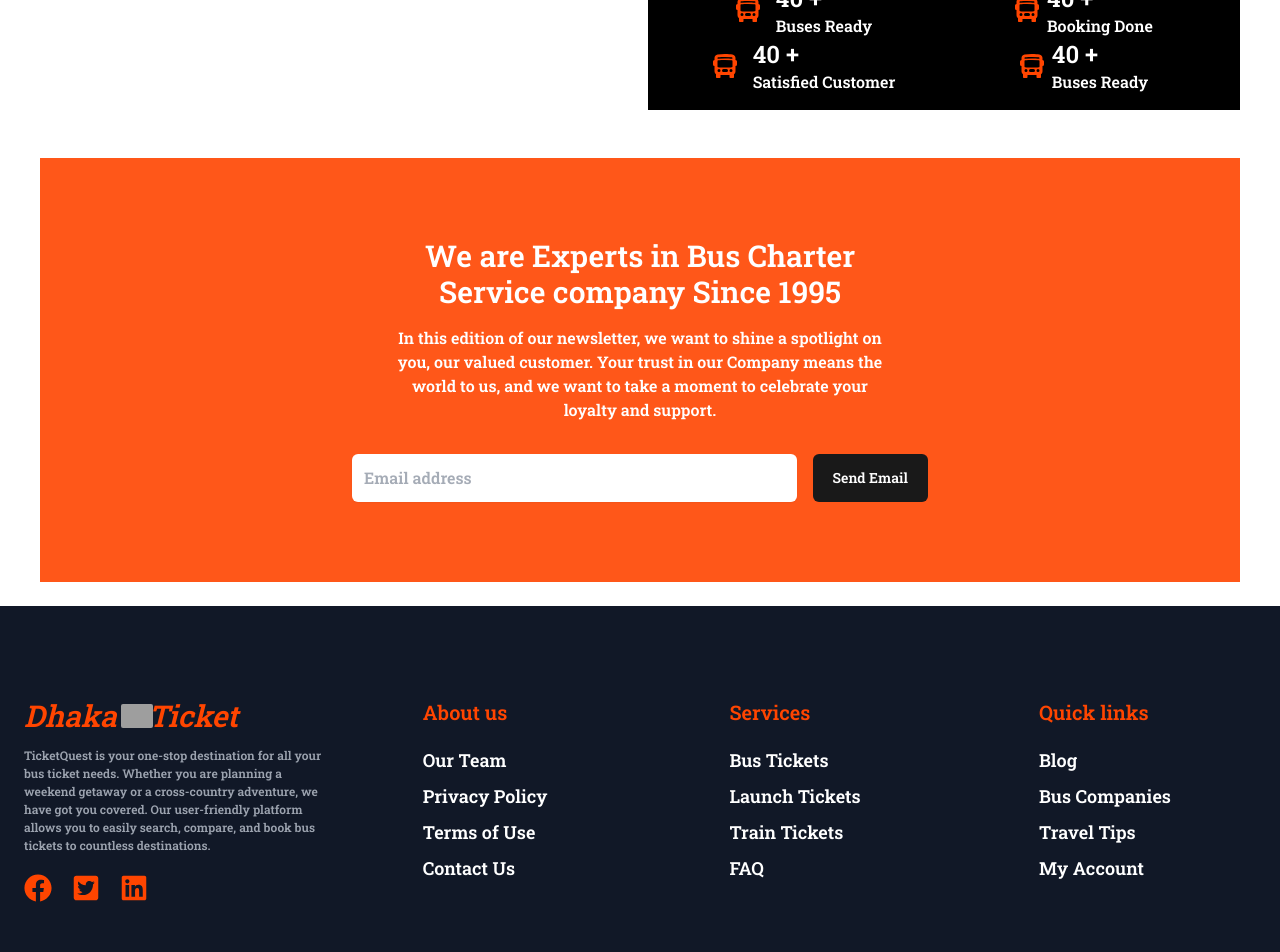
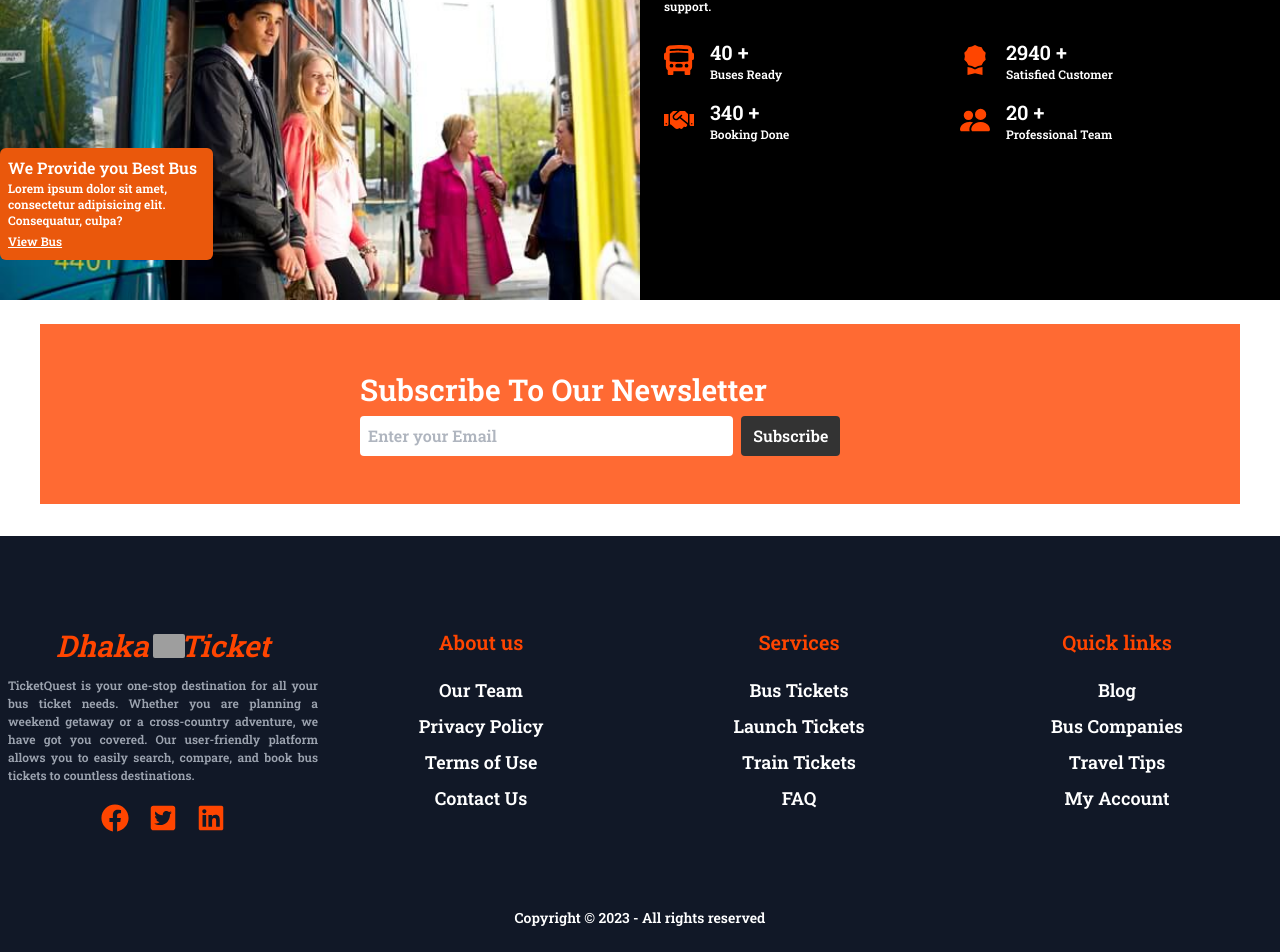
Before and after one commit to ashiqur-r-biplop/project-8, a React (Vite) app: page / in a window 1280 px wide. Shown: the part 2500-3452 px from the top of the page. Built offline with nearby package versions, Linux system fonts and the light colour scheme; no server answers; grey boxes are pictures that could not be loaded.

Commit message:
featured section add

```diff
--- a/src/Component/Main/Home/Featured.jsx
+++ b/src/Component/Main/Home/Featured.jsx
@@ -1,21 +1,33 @@
 import React from "react";
 import {
   BsFillBusFrontFill,
-  BsFillHandThumbsUpFill,
-  BsPersonVcardFill,
   BsFillAwardFill,
+  BsFillPeopleFill,
 } from "react-icons/bs";
+import {FaHandshake } from 'react-icons/fa';
+import busF from "../../../assets/busF.jpg";
+import { Link } from "react-router-dom";
 
 const Featured = () => {
   return (
-    <div className="max-w-[1200px]  py-6  mx-auto">
-      <div className="grid md:grid-cols-2 gap-x-4">
-        <div>
-          <div>
-            <img src="" className="w-full min-h-full" />
+    <div className="w-full  py-6  ">
+      <div className="grid md:grid-cols-2 ">
+        <div className="relative">
+          <div className="">
+            <img src={busF} className="w-full min-h-full" />
+          </div>
+          <div className="hidden md:block absolute rounded-md px-2 py-2 bottom-10  w-4/12 f-4/12 bg-orange-600 text-white">
+            <h1>We Provide you Best Bus</h1>
+            <p className="text-xs">
+              Lorem ipsum dolor sit amet, consectetur adipisicing elit.
+              Consequatur, culpa?
+            </p>
+            <Link className="text-xs underline" to="">
+              View Bus
+            </Link>
           </div>
         </div>
-        <div className="bg-black p-4 w-full h-full">
+        <div className="bg-black p-4 md:p-6 w-full h-full">
           <p className="brand-color text-sm capitalize">Why choose us</p>
           <h1 className="text-white mt-2 md:text-2xl">
             We are experts in bus charters company since 1989!
@@ -27,43 +39,43 @@ const Featured = () => {
             support.
           </p>
           <div className="grid grid-cols-1 mt-4 md:grid-cols-2">
-            <div>
-              <div className="flex gap-x-4 gap-y-4 justify-center">
+            <div className="">
+              <div className="flex  gap-4 mb-3 md:mb-0">
                 <div className="flex items-center">
-                  <BsFillBusFrontFill className="brand-color text-2xl" />
+                  <BsFillBusFrontFill className="brand-color  text-3xl" />
                 </div>
                 <div>
-                  <span className="text-2xl text-white">40 +</span>
-                  <p className="text-white">Buses Ready</p>
+                  <span className="text-xl text-white">40 +</span>
+                  <p className="text-white text-xs">Buses Ready</p>
                 </div>
               </div>
-              <div className="flex gap-x-4 gap-y-4 justify-center">
+              <div className="flex md:mt-4 mb-3 md:mb-0 gap-4">
                 <div className="flex items-center">
-                  <BsFillBusFrontFill className="brand-color text-2xl" />
+                  <FaHandshake className="brand-color  text-3xl" />
                 </div>
                 <div>
-                  <span className="text-2xl text-white">40 +</span>
-                  <p className="text-white">Satisfied Customer</p>
+                  <span className="text-xl text-white">340 +</span>
+                  <p className="text-white text-xs">Booking Done</p>
                 </div>
               </div>
             </div>
-            <div>
-              <div className="flex gap-2 justify-center">
+            <div className="">
+              <div className="flex  gap-4 mb-3 md:mb-0">
                 <div className="flex items-center">
-                  <BsFillBusFrontFill className="brand-color text-2xl" />
+                  <BsFillAwardFill className="brand-color  text-3xl" />
                 </div>
                 <div>
-                  <span className="text-2xl text-white">40 +</span>
-                  <p className="text-white">Booking Done</p>
+                  <span className="text-xl text-white">2940 +</span>
+                  <p className="text-white text-xs">Satisfied Customer</p>
                 </div>
               </div>
-              <div className="flex gap-2 justify-center">
+              <div className="flex md:mt-4 gap-4 mb-3 md:mb-0">
                 <div className="flex items-center">
-                  <BsFillBusFrontFill className="brand-color text-2xl" />
+                  <BsFillPeopleFill className="brand-color  text-3xl" />
                 </div>
                 <div>
-                  <span className="text-2xl text-white">40 +</span>
-                  <p className="text-white">Buses Ready</p>
+                  <span className="text-xl text-white">20 +</span>
+                  <p className="text-white text-xs">Professional Team</p>
                 </div>
               </div>
             </div>
--- a/src/Component/Main/Home/NewsLetter.jsx
+++ b/src/Component/Main/Home/NewsLetter.jsx
@@ -2,49 +2,28 @@ import React from 'react'
 
 
 const NewsLetter = () => {
+
  return (
-   <div className="max-w-[1200px]  py-6  mx-auto">
-     <section className="brand-bg opacity-90">
-       <div className="p-8 md:p-10 lg:px-12 lg:py-20">
-         <div className="mx-auto max-w-lg text-center">
-           <h2 className="text-2xl font-bold  text-white md:text-3xl">
-             We are Experts in Bus Charter Service company Since 1995
-           </h2>
+   <div className="max-w-[1200px] mb-8 brand-bg opacity-80 px-6 py-8 md:py-12 md:px-10  mx-auto">
+     <div className="w-full md:w-6/12 md:mx-auto">
+       <h1 className="text-lg md:text-3xl  text-white pb-2">
+         Subscribe To Our Newsletter
+       </h1>
 
-           <p className="hidden text-white sm:mt-4 sm:block">
-             In this edition of our newsletter, we want to shine a spotlight on
-             you, our valued customer. Your trust in our Company  means
-             the world to us, and we want to take a moment to celebrate your
-             loyalty and support.
-           </p>
+       <div className="flex flex-col md:flex-row   ">
+         <div className='w-full md:w-8/12'>
+           <input
+             className="w-full  px-2 py-2 rounded  mb-2 md:mb-0"
+             type="text"
+             placeholder="Enter your Email"
+           />
          </div>
-
-         <div className="mx-auto mt-8 max-w-xl">
-           <form action="#" className="sm:flex sm:gap-4">
-             <div className="sm:flex-1">
-               <label htmlFor="email" className="sr-only">
-                 Email
-               </label>
-
-               <input
-                 type="email"
-                 placeholder="Email address"
-                 className="w-full rounded-md border-gray-200 bg-white p-3 shadow-sm transition focus:border-white focus:outline-none focus:ring focus:ring-black  dark:border-gray-700 dark:bg-gray-800 dark:text-white"
-               />
-             </div>
-
-             <button
-               type="submit"
-               className="group mt-4 flex w-full items-center justify-center gap-2 rounded-md bg-black px-5 py-3 text-white  focus:outline-none focus:ring focus:ring-black sm:mt-0 sm:w-auto"
-             >
-               <span className="text-sm font-medium"> Send Email </span>
-
-
-             </button>
-           </form>
+         <div className='md:ml-2'>
+           {" "}
+           <button className='bg-black rounded text-white px-3 py-2'>Subscribe</button>
          </div>
        </div>
-     </section>
+     </div>
    </div>
  );
 }
--- a/src/Hook/UseAdminRole.jsx
+++ b/src/Hook/UseAdminRole.jsx
@@ -13,7 +13,7 @@ const UseAdminRole = () => {
     queryKey: ["isAdmin", user?.email],
     enabled: !!user?.email && !!localStorage.getItem("access-token"),
     queryFn: async () => {
-      const res = await axiosSecure.get(`/users/admin/${user?.email}`);
+      const res = await axiosSecure.get(`/admin/${user?.email}`);
       return res.data.admin;
     },
   });
--- a/src/Pages/Main/BookTicket/BookTicket.jsx
+++ b/src/Pages/Main/BookTicket/BookTicket.jsx
@@ -23,6 +23,7 @@ const BookTicket = () => {
       .then((res) => res.json())
       .then((data) => {
         setAllBus(data);
+        // console.log(data);
       });
   }, [control, bookedSeat, displaySelectSeat]);
 
--- a/src/Shared/Footer/Footer.jsx
+++ b/src/Shared/Footer/Footer.jsx
@@ -11,25 +11,25 @@ import { Link } from "react-router-dom";
 const Footer = () => {
   return (
     <>
-      <div className="px-4 bg-gray-900 pt-8">
-        <div className="container mx-5 md:mx-auto">
+      <div className=" bg-gray-900 pt-8">
+        <div className="container  md:mx-auto">
           {/* Footer for Large Screens */}
           <footer className="text-white lg:my-10 py-5">
-            <div className="grid grid-cols-1 sm:grid-cols-2 md:grid-cols-4 px-2 gap-2 ">
+            <div className="grid grid-cols-1 sm:grid-cols-2 md:grid-cols-4 px-2 gap-2 justify-center w-full">
               {/* Legal Section */}
               <div className="">
-                <div className="flex items-center">
-                  <i className="brand-color text-3xl">Dhaka</i>
+                <div className="flex w-full justify-center items-center">
+                  <i className="brand-color text-xl md:text-3xl">Dhaka</i>
                   <img
-                    className="h-6 ms-1 rounded-sm -me-1"
+                    className="h-4 md:h-6 ms-1 rounded-sm -me-1"
                     src="https://i.ibb.co/qWzZ2NC/bus3.png"
                     alt=""
                   />
-                  <i className="brand-color  text-3xl">Ticket</i>
+                  <i className="brand-color text-xl md:text-3xl">Ticket</i>
                 </div>
 
                 <div className="mt-2">
-                  <p className="py-1 text-[12px] text-gray-400">
+                  <p className="py-1 text-justify text-[12px] text-gray-400">
                     TicketQuest is your one-stop destination for all your bus
                     ticket needs. Whether you are planning a weekend getaway or
                     a cross-country adventure, we have got you covered. Our
@@ -37,7 +37,7 @@ const Footer = () => {
                     and book bus tickets to countless destinations.
                   </p>
 
-                  <div className="py-4 flex gap-5">
+                  <div className="py-4 w-full justify-center flex gap-5">
                     <FaFacebook className="w-7 h-7 cursor-pointer brand-color rounded"></FaFacebook>
                     <FaTwitterSquare className="w-7 h-7 cursor-pointer brand-color rounded"></FaTwitterSquare>
                     <FaLinkedin className="w-7 h-7 cursor-pointer brand-color rounded"></FaLinkedin>
@@ -46,7 +46,7 @@ const Footer = () => {
               </div>
 
               {/* About us Section */}
-              <div className="md:mx-auto">
+              <div className="md:mx-auto w-full text-center mx-auto ">
                 <span className="brand-color text-xl block mb-4">About us</span>
                 <div className="mt-2">
                   <a className="link link-hover block text-base py-1 lg:text-lg">
@@ -65,7 +65,7 @@ const Footer = () => {
               </div>
 
               {/* Services Section */}
-              <div className="md:mx-auto">
+              <div className="md:mx-auto text-center ">
                 <span className="brand-color text-xl block mb-4">Services</span>
                 <div className="mt-2">
                   <a className="link link-hover block text-base py-1 lg:text-lg">
@@ -83,7 +83,7 @@ const Footer = () => {
                 </div>
               </div>
               {/* Quick links Section */}
-              <div className="md:mx-auto">
+              <div className="md:mx-auto w-full text-center ">
                 <span className="brand-color text-xl block mb-4">
                   Quick links
                 </span>
```
Also changed, not shown: src/Component/Main/Home/Services.jsx (+4 -4 lines), src/Component/Main/Home/TicketBookingSteps.jsx (+4 -4 lines), src/assets/busF.jpg (added), src/assets/fBus.jpg (added).
